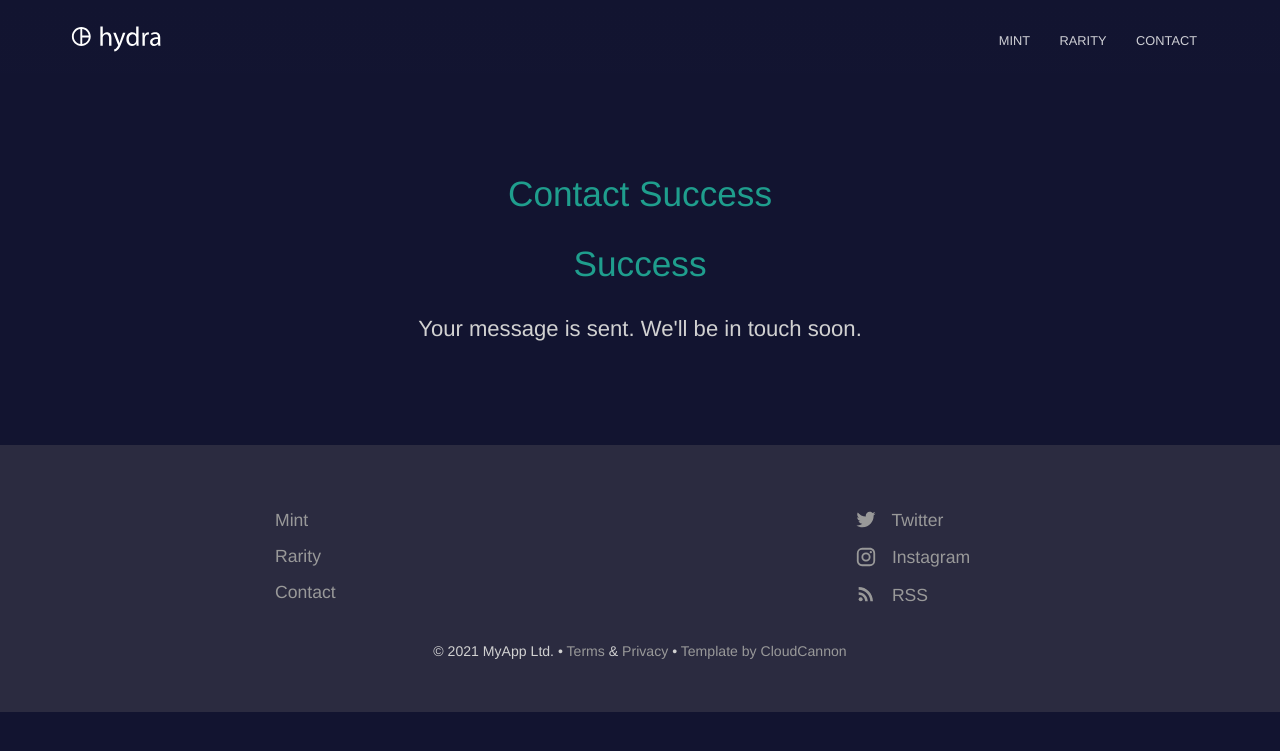
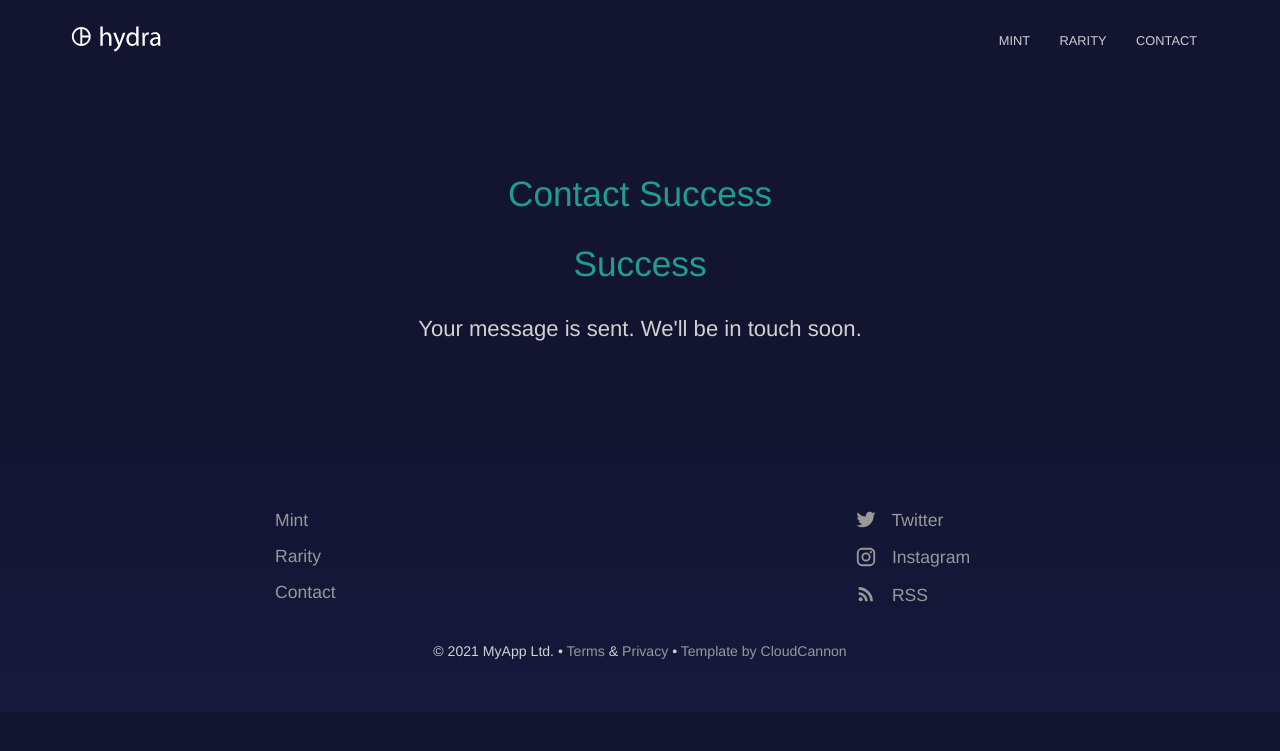
Before and after one commit to Temperedfire/continuum, a Jekyll site: the page built from contact-success.html, in a window 1280 px wide. Shown: the top 751 px of the page. Built offline with Jekyll 4.4.1, drawn with Linux system fonts in a browser that asks for light colours.

Commit message:
Update footer.scss

```diff
--- a/_sass/footer.scss
+++ b/_sass/footer.scss
@@ -70,7 +70,7 @@ footer {
 	padding: 50px 0 50px 0;
 	font-size: 1.1em;
 	position: relative;
-	background: #2b2b40;
+	background: linear-gradient(to bottom, #121431 0%, #16193C 100%) no-repeat #a05fb7;
 	color: #fff;
 
 	.copyright {
```
